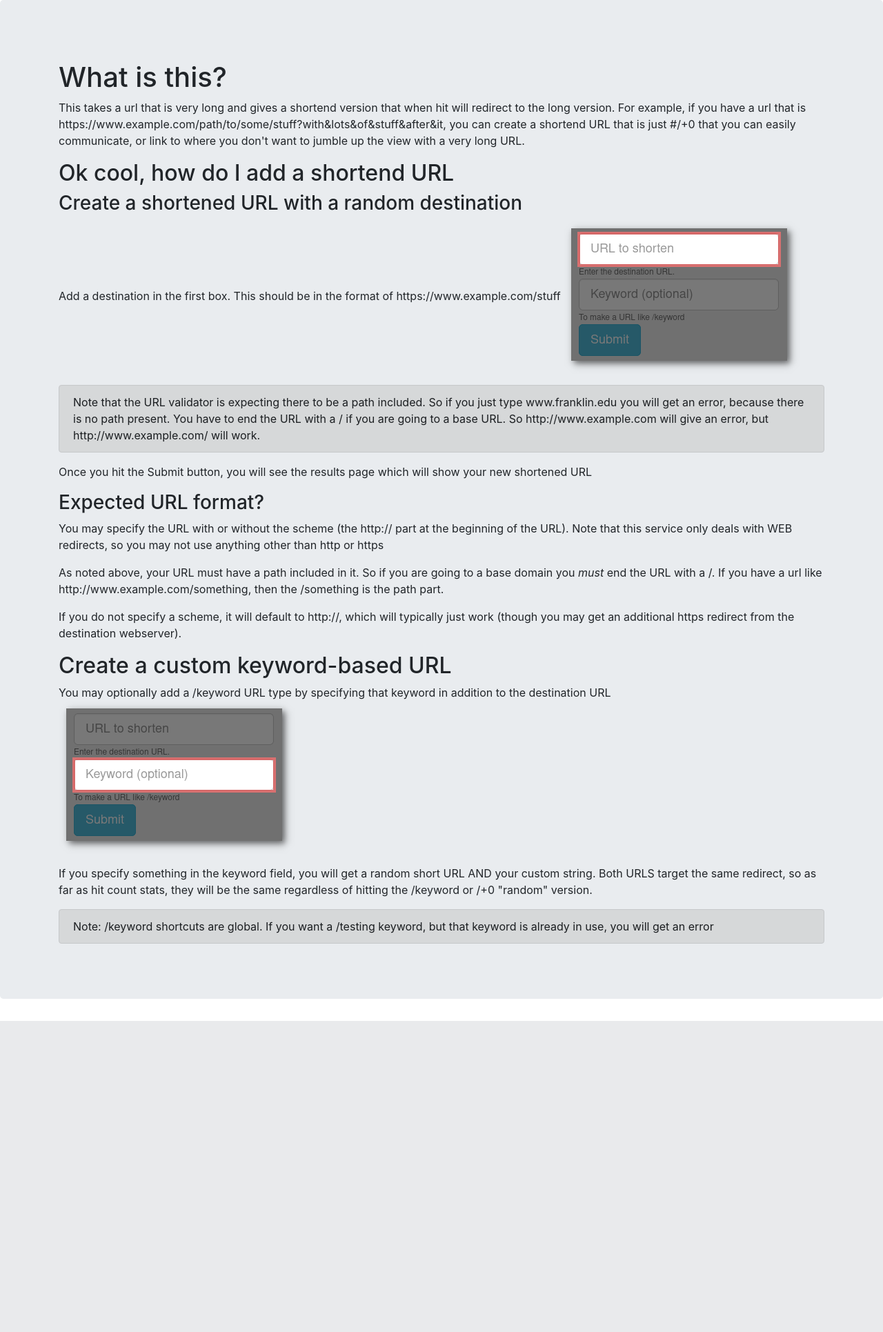
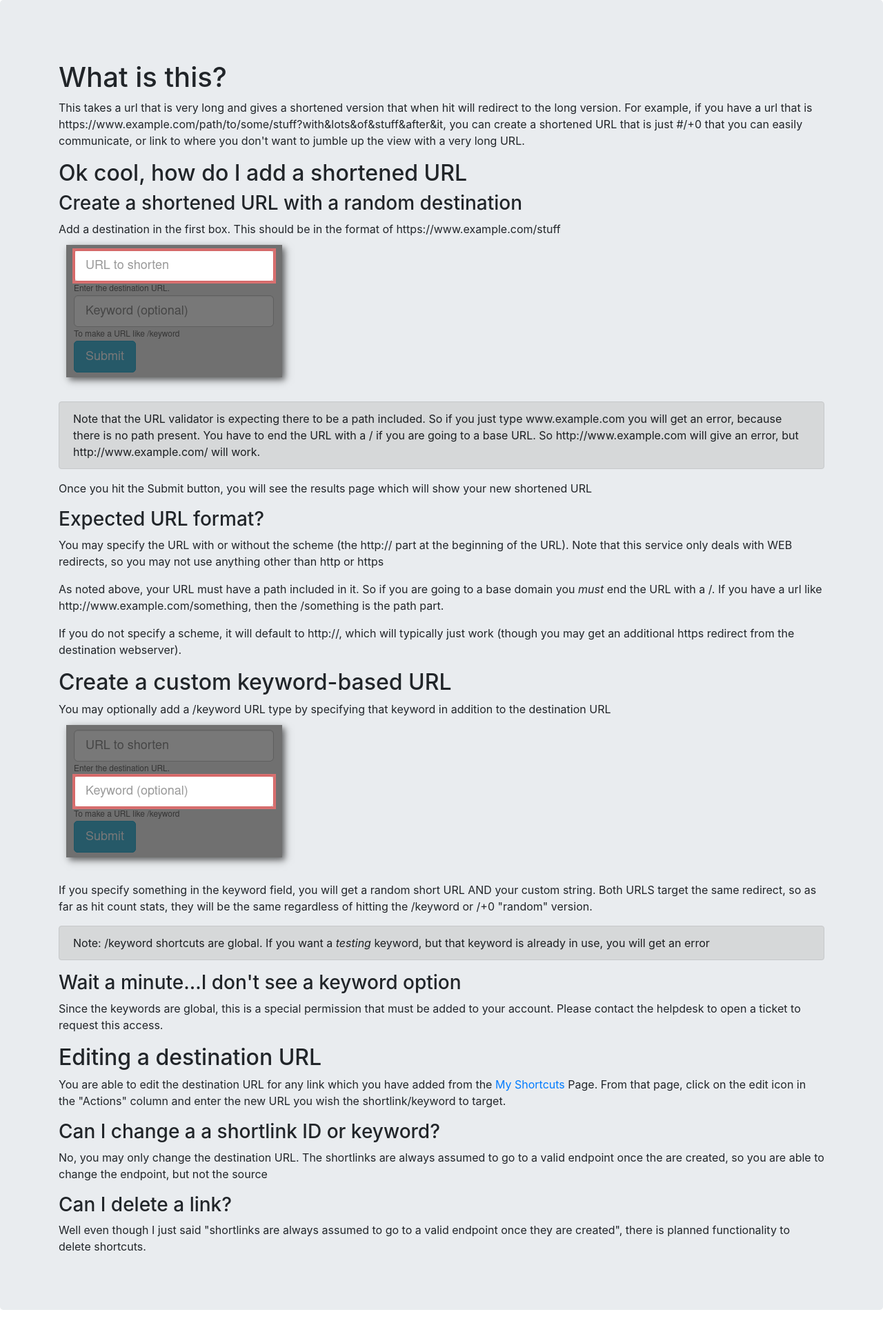
Before and after one commit to kellya/pygmy, a Flask app: template templates/help.html in a window 1280 px wide. Shown: the part 56-1987 px from the top of the page at 69% size. Before the commit the page ends 1536 px from the top, so only its background shows below. Run offline with Flask 2, Linux system fonts and the light colour scheme; the template is opened without the code that fills it: most values are stand-ins (such as "Sample title", 1, 10 or a date in 2020); parts of the project's set-up code (start-up, migrations or seed data) failed here and were passed over; some libraries are stand-ins or nearby versions.

Commit message:
Added help topics for edit and keyword, fixed ID decode for edit

```diff
--- a/main.py
+++ b/main.py
@@ -238,10 +238,11 @@ def edit_link():
     permissions = get_permissions(g.ldap_username)
 
     if request.method == 'GET':
+        recordid = base36.loads(request.args.get('id'))
         with sqlite3.connect('urls.db') as conn:
             conn.row_factory = sqlite3.Row
             cursor = conn.cursor()
-            result_cursor = cursor.execute(f"SELECT * FROM redirect WHERE owner = '{g.ldap_username}' and id = '{request.args.get('id')}'")
+            result_cursor = cursor.execute(f"SELECT * FROM redirect WHERE owner = '{g.ldap_username}' and id = {recordid}")
             results = [dict(row) for row in result_cursor.fetchall()]
             try:
                 return render_template('edit.html', url=results[0]['url'], permissions=permissions)
--- a/templates/help.html
+++ b/templates/help.html
@@ -5,21 +5,22 @@
         <br />
         <h1>What is this?</h1>
         <p>
-            This takes a url that is very long and gives a shortend version that when hit will redirect to the long version.
+            This takes a url that is very long and gives a shortened version that when hit will redirect to the long version.
             For example, if you have a url that is https://www.example.com/path/to/some/stuff?with&lots&of&stuff&after&it, you
-            can create a shortend URL that is just {{ url_base }}/+0 that you can easily communicate, or link to where you don't
+            can create a shortened URL that is just {{ url_base }}/+0 that you can easily communicate, or link to where you don't
             want to jumble up the view with a very long URL.
         </p>
-        <h2>Ok cool, how do I add a shortend URL</h2>
+        <h2>Ok cool, how do I add a shortened URL</h2>
         <h3>Create a shortened URL with a random destination</h3>
         <p>
             Add a destination in the first box.  This should be in the format of https://www.example.com/stuff
+            <br />
             <img alt="URL submit form" src="{{ url_for('static', filename='form_url.png') }}">
 
         </p>
         <p>
             <div class="alert alert-dark" role="alert">
-                Note that the URL validator is expecting there to be a path included.  So if you just type www.franklin.edu
+                Note that the URL validator is expecting there to be a path included.  So if you just type www.example.com
             you will get an error, because there is no path present.  You have to end the URL with a / if you are going to
         a base URL.  So http://www.example.com will give an error, but http://www.example.com/ will work.
     </div>
@@ -39,6 +40,7 @@
         <h2>Create a custom keyword-based URL</h2>
         <p>
             You may optionally add a /keyword URL type by specifying that keyword in addition to the destination URL
+           <br/>
             <img alt="URL submit form" src="{{ url_for('static', filename='form_keyword.png') }}">
         </p>
         <p>
@@ -48,9 +50,20 @@
         </p>
         <p>
             <div class="alert alert-dark" role="alert">
-                Note: /keyword shortcuts are global.  If you want a /testing keyword, but that keyword is already in use,
+            Note: /keyword shortcuts are global.  If you want a <em>testing</em> keyword, but that keyword is already in use,
                 you will get an error
             </div>
-        </p>
+        <h3>Wait a minute...I don't see a keyword option</h3>
+            <p>Since the keywords are global, this is a special permission that must be added to your account.  Please contact
+            the helpdesk to open a ticket to request this access.</p>
+        <h2>Editing a destination URL</h2>
+            <p>
+                You are able to edit the destination URL for any link which you have added from the <a href="{{ url_for('mylinks') }}"> My Shortcuts</a> Page.
+                From that page, click on the edit icon in the "Actions" column and enter the new URL you wish the shortlink/keyword to target.
+            </p>
+    <h3>Can I change a a shortlink ID or keyword?</h3>
+        <p>No, you may only change the destination URL.  The shortlinks are always assumed to go to a valid endpoint once the are created, so you are able to change the endpoint, but not the source</p>
+    <h3>Can I delete a link?</h3>
+        <p>Well even though I just said "shortlinks are always assumed to go to a valid endpoint once they are created", there is planned functionality to delete shortcuts.</p>
     </div>
     {% endblock %}
--- a/templates/links.html
+++ b/templates/links.html
@@ -36,7 +36,7 @@
                             <td>{{ result['createTime']|humantime }}</td>
                             <td>{{ result['lastUsed']|humantime }}</td>
                             <td>
-                                <a href="/_edit?id={{ result['id']|shortcode }}"><i class="nav-item fas fa-edit"></i></a>
+                                <a class="text-dark" href="/_edit?id={{ result['id']|shortcode }}"><i class="nav-item fas fa-edit"></i></a>
                                 <!--
                                 <i class="nav-item fas fa-ban"></i>
                                 <i class="nav-item fas fa-check"></i>
```
